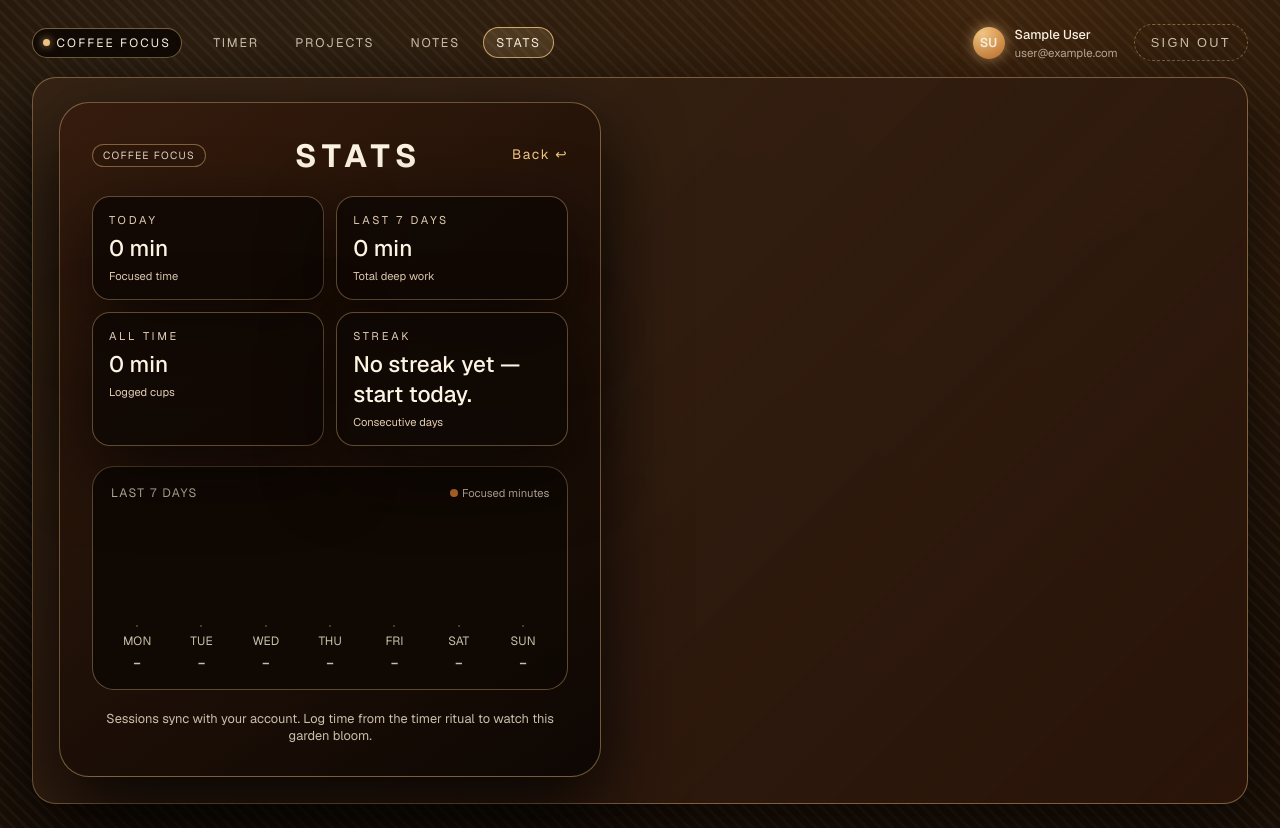
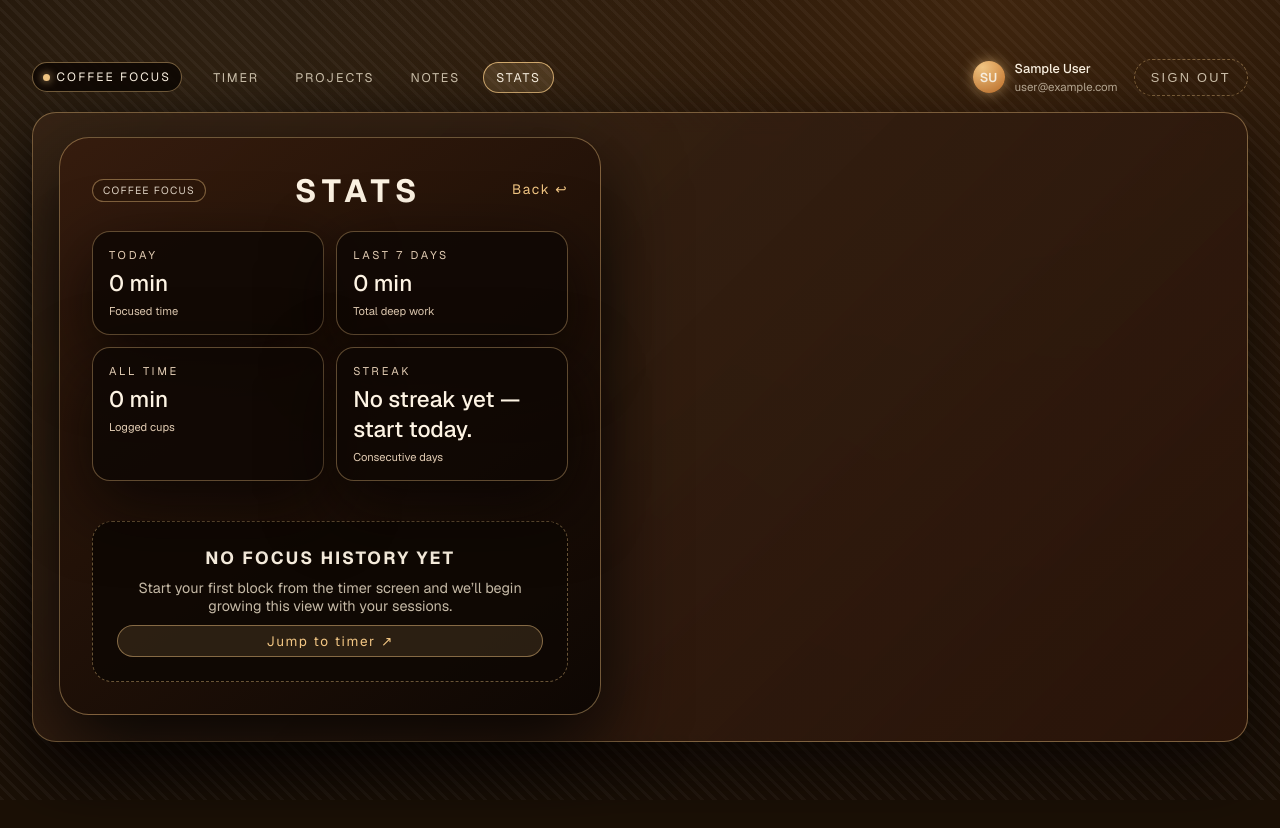
Before and after one commit to VacationReady/coffee-focus, a Next.js app: page /stats in a window 1280 px wide. After the commit the page ends 800 px from the top, so only its background shows below. Built offline with nearby package versions, Linux system fonts and the light colour scheme; no server answers; the database is empty; sample sign-in values are in the browser's storage.

Commit message:
text changes

```diff
--- a/app/globals.css
+++ b/app/globals.css
@@ -1208,6 +1208,12 @@ input[type="number"]:focus {
   color: rgba(248, 236, 213, 0.85);
 }
 
+.hud-pill-meta {
+  letter-spacing: 0.08em;
+  font-size: 0.75rem;
+  opacity: 0.9;
+}
+
 /* === Stats page === */
 
 .stats-shell {
@@ -1303,6 +1309,31 @@ input[type="number"]:focus {
   font-size: 0.8rem;
   color: rgba(248, 236, 213, 0.8);
   text-align: center;
+}
+
+.stats-empty {
+  margin-top: 20px;
+  padding: 24px;
+  border-radius: 20px;
+  border: 1px dashed rgba(243, 199, 132, 0.4);
+  background: rgba(15, 8, 4, 0.9);
+  text-align: center;
+  display: flex;
+  flex-direction: column;
+  gap: 10px;
+}
+
+.stats-empty h2 {
+  margin: 0;
+  font-size: 1.1rem;
+  letter-spacing: 0.12em;
+  text-transform: uppercase;
+}
+
+.stats-empty p {
+  margin: 0;
+  font-size: 0.9rem;
+  color: rgba(248, 236, 213, 0.78);
 }
 
 .toast-label {
--- a/app/stats/page.tsx
+++ b/app/stats/page.tsx
@@ -72,6 +72,7 @@ export default async function StatsPage() {
 
   const last7Values = last7Keys.map((key) => totalsByDay.get(key) || 0);
   const maxVal = Math.max(...last7Values, 1);
+  const hasAnySessions = sessions.length > 0;
 
   return (
     <div className="stats-shell">
@@ -106,6 +107,8 @@ export default async function StatsPage() {
         </div>
       </div>
 
+      {hasAnySessions ? (
+        <>
           <div className="stats-chart">
             <div className="chart-header-row">
               <div className="chart-title">Last 7 days</div>
@@ -136,6 +139,16 @@ export default async function StatsPage() {
           </div>
 
           <div className="stats-note">Sessions sync with your account. Log time from the timer ritual to watch this garden bloom.</div>
+        </>
+      ) : (
+        <div className="stats-empty">
+          <h2>No focus history yet</h2>
+          <p>Start your first block from the timer screen and we’ll begin growing this view with your sessions.</p>
+          <Link href="/" className="nav-link nav-link-cta">
+            Jump to timer ↗
+          </Link>
+        </div>
+      )}
     </div>
   );
 }
```
Also changed, not shown: app/login/page.tsx (+13 -17 lines), components/focus/focus-board.tsx (+11 -2 lines). Lines whose indentation alone changed are shown as unchanged.
